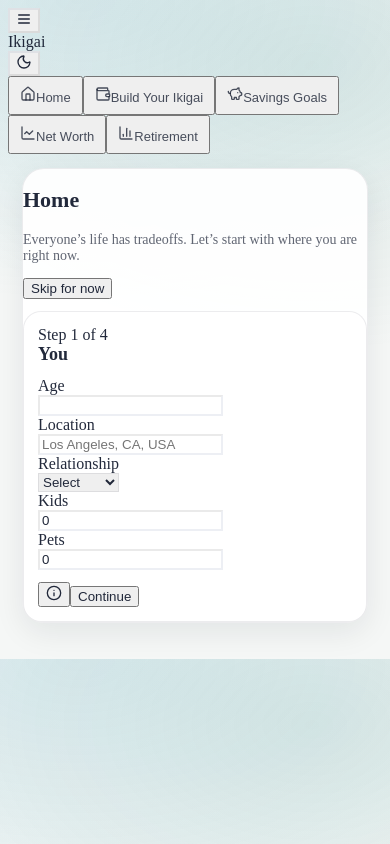
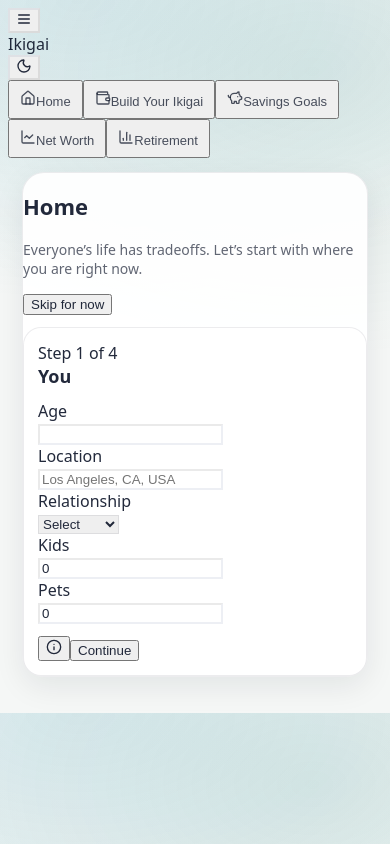
Before and after one commit to chadpagne/ikigai-app, a React (Vite) app: page /#home in a window 390 px wide. Built offline with nearby package versions, Linux system fonts and the light colour scheme.

Commit message:
Update styles.css

```diff
--- a/src/styles.css
+++ b/src/styles.css
@@ -185,48 +185,74 @@ body.dark .range::-moz-range-track{
   border: 2px solid rgba(255,255,255,0.55);
 }
 
-  /* Reduce tile padding */
-  .tile,
-  .note {
-    padding: 14px !important;
-  }
-
-  }
+/* =========================
+   Layout safety + mobile tweaks
+   ========================= */
 
 /* Charts should not overflow */
-  .recharts-wrapper {
+.recharts-wrapper{
   max-width: 100% !important;
   overflow: hidden;
 }
 
 /* Bucket tiles: make them wider & shorter */
-  .progress-tile {
+.progress-tile{
   min-height: 140px;
 }
 
-  /* Prevent giant headers */
-  h1, .h1 {
+/* Kill the weird blue rectangle focus outlines (keep accessible focus, but make it subtle) */
+:where(button, a, input, select, textarea):focus{
+  outline: none;
+}
+:where(button, a, input, select, textarea):focus-visible{
+  box-shadow: 0 0 0 3px var(--focus);
+  border-radius: 12px;
+}
+
+/* Fix dark-mode <option> readability (Chrome/Safari especially) */
+body.dark select option{
+  background: #0b1214;
+  color: rgba(255,255,255,0.92);
+}
+
+/* Font cleanup (improves bold rendering) */
+body{
+  font-family: ui-sans-serif, system-ui, -apple-system, "Segoe UI", Roboto, Helvetica, Arial, "Apple Color Emoji", "Segoe UI Emoji";
+  -webkit-font-smoothing: antialiased;
+  -moz-osx-font-smoothing: grayscale;
+}
+
+/* Mobile: collapse multi-column grids */
+@media (max-width: 768px){
+  .grid-2, .grid-3, .grid-4{
+    grid-template-columns: 1fr !important;
+  }
+
+  /* Reduce tile/note padding on mobile only */
+  .tile, .note{
+    padding: 14px !important;
+  }
+
+  /* Prevent giant headers on mobile */
+  h1, .h1{
     font-size: 22px;
   }
-
-  .sub {
+  .sub{
     font-size: 14px;
   }
 
   /* Navigation spacing */
-  .nav {
+  .nav{
     gap: 6px;
     overflow-x: auto;
   }
-
-  .tab {
+  .tab{
     font-size: 13px;
     padding: 8px 10px;
   }
-}
-/* Mobile: collapse multi-column grids only (do NOT touch padding/typography) */
-@media (max-width: 768px) {
-  .grid-2, .grid-3, .grid-4 {
-    grid-template-columns: 1fr !important;
+
+  /* Tooltip: prevent full-screen-feel tooltips on mobile */
+  .tooltip-pop{
+    max-width: min(280px, calc(100vw - 24px));
   }
 }
```
Lines whose indentation alone changed are shown as unchanged.
